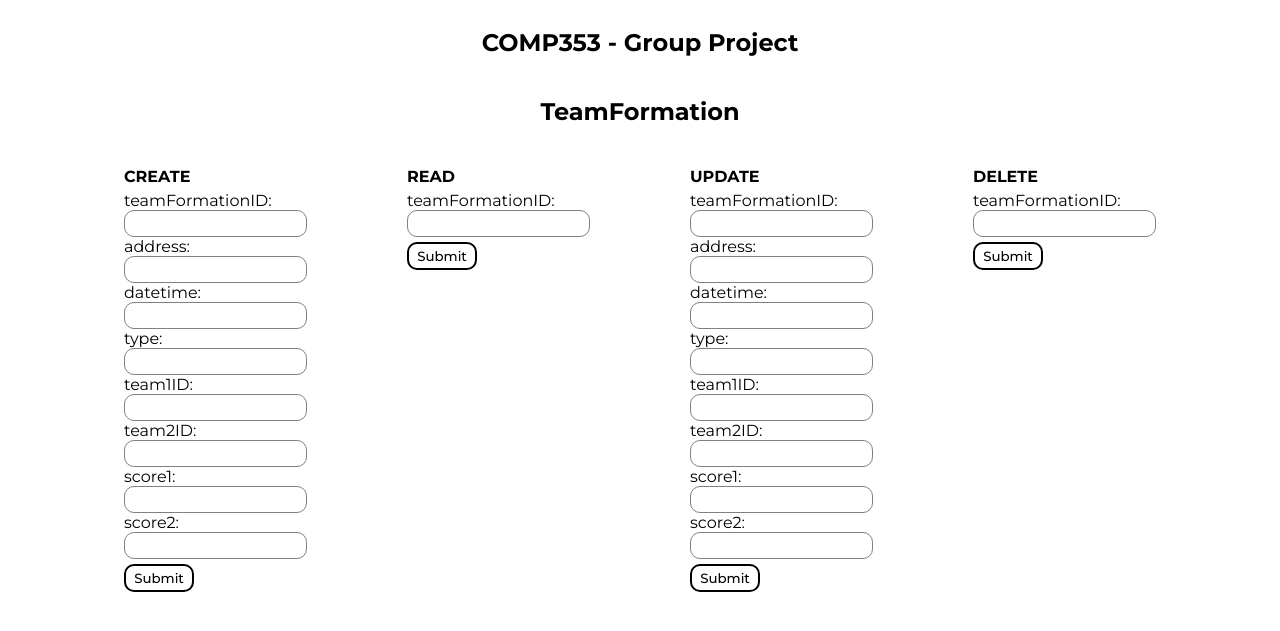
After one commit to srowal/databases-final-project, a PHP site: page /forms/teamFormations.php in a window 1280 px wide. The commit adds this page. Shown: the top 631 px of the page. Run offline with PHP 8.4, Linux system fonts and the light colour scheme.

Commit message:
Added teamFormations.php

```diff
--- /dev/null
+++ b/html/forms/teamFormations.php
@@ -0,0 +1,103 @@
+<?php
+include "../include/header.php";
+?>
+
+<link rel="stylesheet" href="../css/form_1.css">
+<link rel="preconnect" href="https://fonts.googleapis.com">
+<link rel="preconnect" href="https://fonts.gstatic.com" crossorigin>
+<link href="https://fonts.googleapis.com/css2?family=Exo+2:ital,wght@0,100..900;1,100..900&family=Montserrat:ital,wght@0,100..900;1,100..900&display=swap" rel="stylesheet">
+
+<div class="form_1">
+    <h2>TeamFormation</h2>
+    <div class="statements">
+        <div>
+            <h4> CREATE </h4>
+            <!-- UPDATE PATH -->
+            <form action="../queries/" method="POST">
+                <label for="teamFormationID">teamFormationID:</label><br>
+                <input type="text" name="teamFormationID"><br>
+
+                <label for="address">address:</label><br>
+                <input type="text" name="address"><br>
+
+                <label for="datetime">datetime:</label><br>
+                <input type="text" name="datetime"><br>
+
+                <label for="type">type:</label><br>
+                <input type="text" name="type"><br>
+
+                <label for="team1ID">team1ID:</label><br>
+                <input type="text" name="team1ID"><br>
+
+                <label for="team2ID">team2ID:</label><br>
+                <input type="text" name="team2ID"><br>
+
+                <label for="score1">score1:</label><br>
+                <input type="text" name="score1"><br>
+
+                <label for="score2">score2:</label><br>
+                <input type="text" name="score2"><br>
+
+                <input type="submit" value="Submit">
+            </form>
+        </div>
+
+        <div>
+            <h4> READ </h4>
+            <!-- UPDATE PATH -->
+            <form action="../queries/" method="GET">
+                <label for="teamFormationID">teamFormationID:</label><br>
+                <input type="text" name="teamFormationID"><br>
+
+                <input type="submit" value="Submit">
+            </form>
+        </div>
+
+        <div>
+            <h4> UPDATE </h4>
+            <!-- UPDATE PATH -->
+            <form action="../queries/" method="POST">
+                <label for="teamFormationID">teamFormationID:</label><br>
+                <input type="text" name="teamFormationID"><br>
+
+                <label for="address">address:</label><br>
+                <input type="text" name="address"><br>
+
+                <label for="datetime">datetime:</label><br>
+                <input type="text" name="datetime"><br>
+
+                <label for="type">type:</label><br>
+                <input type="text" name="type"><br>
+
+                <label for="team1ID">team1ID:</label><br>
+                <input type="text" name="team1ID"><br>
+
+                <label for="team2ID">team2ID:</label><br>
+                <input type="text" name="team2ID"><br>
+
+                <label for="score1">score1:</label><br>
+                <input type="text" name="score1"><br>
+
+                <label for="score2">score2:</label><br>
+                <input type="text" name="score2"><br>
+
+                <input type="submit" value="Submit">
+            </form>
+        </div>
+
+        <div>
+            <h4> DELETE </h4>
+            <!-- UPDATE PATH -->
+            <form action="../queries/" method="POST">
+                <label for="teamFormationID">teamFormationID:</label><br>
+                <input type="text" name="teamFormationID"><br>
+
+                <input type="submit" value="Submit">
+            </form>
+        </div>
+    </div>
+</div>
+
+
+
+<?php include "../include/footer.php";?>
```
Also changed, not shown: html/forms/clubMembers.php (+6 -6 lines), html/forms/familyMembers.php (+8 -8 lines), html/forms/locations.php (+4 -4 lines), html/forms/personnels.php (+4 -4 lines).
